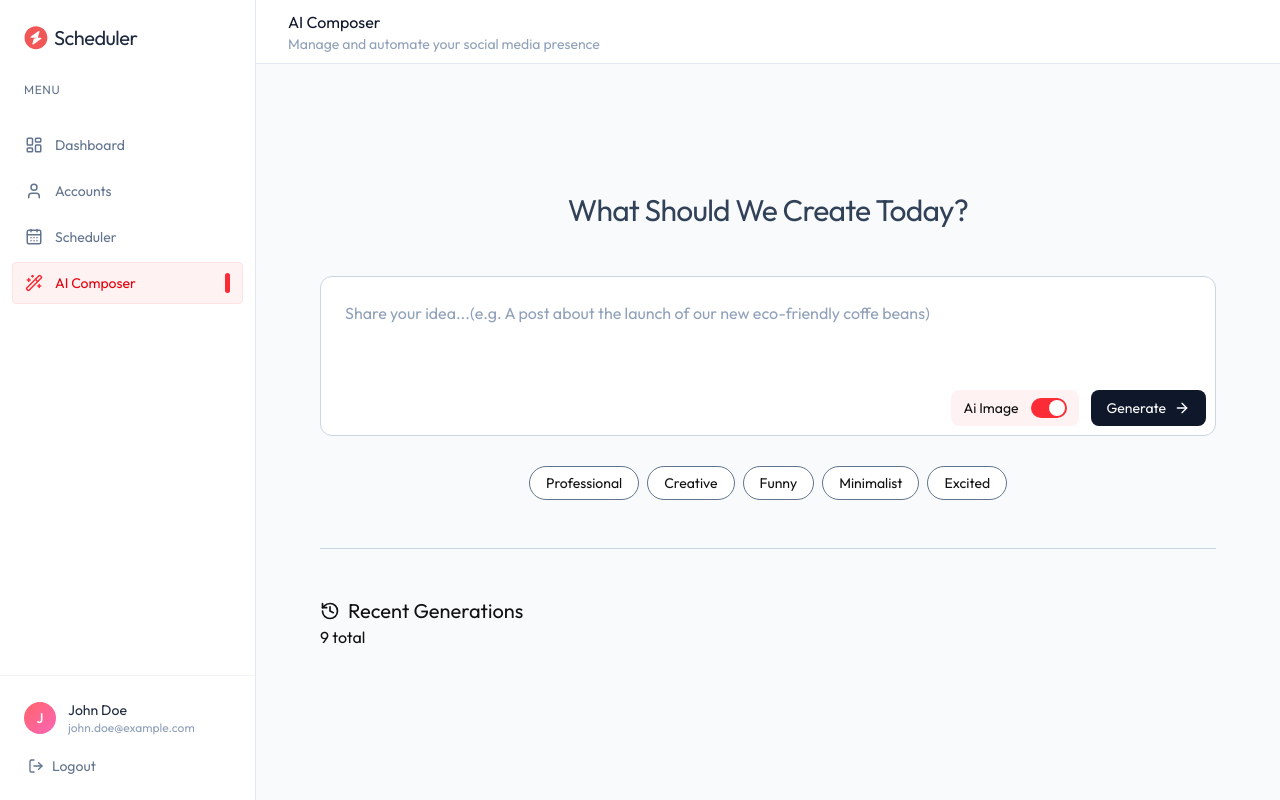
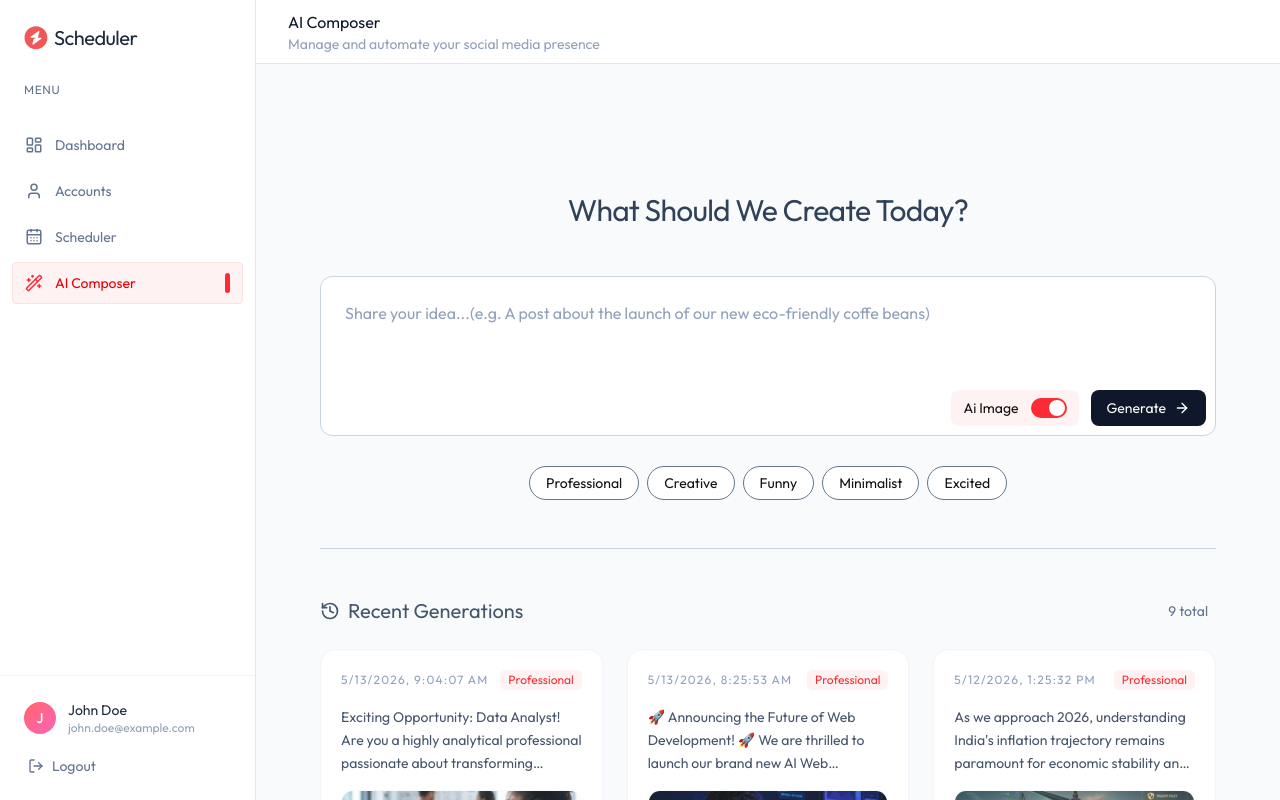
Before and after one commit to Hiten372/social-seheduler, a React (Vite) app in the folder client/: page /ai-composer in a window 1280 px wide. Built offline with nearby package versions, Linux system fonts and the light colour scheme.

Commit message:
some work

```diff
--- a/client/src/pages/AiComposer.tsx
+++ b/client/src/pages/AiComposer.tsx
@@ -90,14 +90,46 @@ const AiComposer = () => {
         </div>
       </div>
 
-      {/* Ai Generated Poats*/}
+      {/* Ai Generated Posts*/}
       <div className="space-y-6 pt-12 border-t border-slate-300">
-        <div>
+        <div className="flex items-center justify-between text-slate-600">
           <div className="flex items-center gap-2">
             <HistoryIcon className="size-5" />
             <h2 className="text-xl">Recent Generations</h2>
           </div>
-          <span>{generations.length} total</span>
+          <span className="text-sm text-slate-500 bg-slate-50 px-2">
+            {generations.length} total
+          </span>
+        </div>
+        <div className="grid grid-cols-1 md:grid-cols-3 gap-6">
+          {generations.map((gen) => (
+            <div
+              key={gen._id}
+              className="group bg-white rounded-2xl border border-slate-100 p-5 hover:border-red-200 transition-all relative overflow-hidden"
+            >
+              <div className="flex flex-col h-full space-y-4">
+                <div className="flex items-center justify-between">
+                  <span className="text-xs text-slate-400 uppercase tracking-widest">
+                    {new Date(gen.createdAt).toLocaleString()}
+                  </span>
+                  <span className="text-xs text-red-500 bg-red-50 px-2 py-0.5 rounded-md">
+                    {gen.tone}
+                  </span>
+                </div>
+                <p className="text-sm text-slate-600 line-clamp-3 leading-relaxed flex-1">
+                  {gen.content}
+                </p>
+                {gen.mediaUrl && (
+                  <div className="rounded-xl overflow-hidden border border-slate-50 bg-slate-50">
+                    <img
+                      src={gen.mediaUrl}
+                      className="w-full aspect-video object-cover opacity-90 group-hover:opacity-100 transition-opacity"
+                    />
+                  </div>
+                )}
+              </div>
+            </div>
+          ))}
         </div>
       </div>
       {/* Scheduler Modal*/}
```
